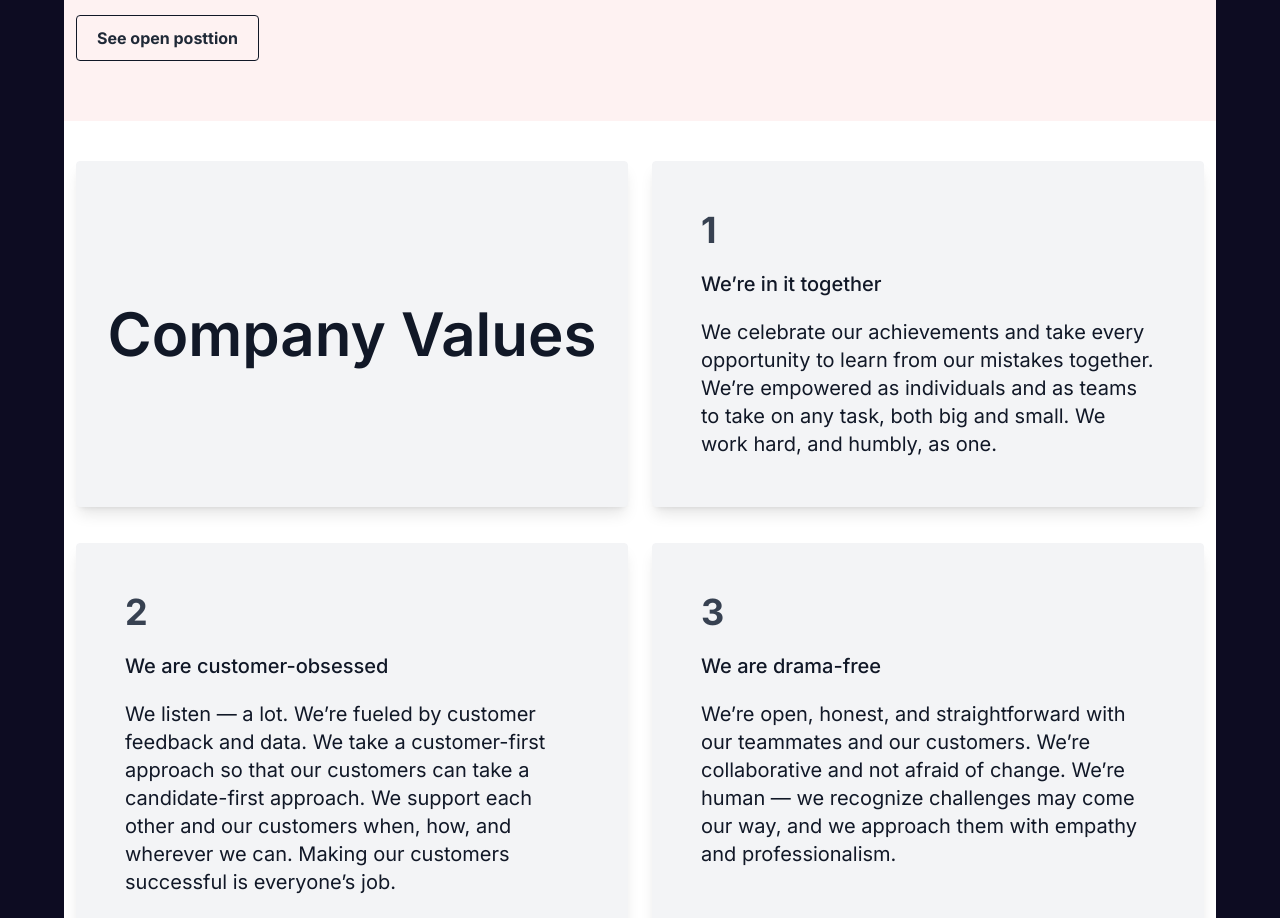
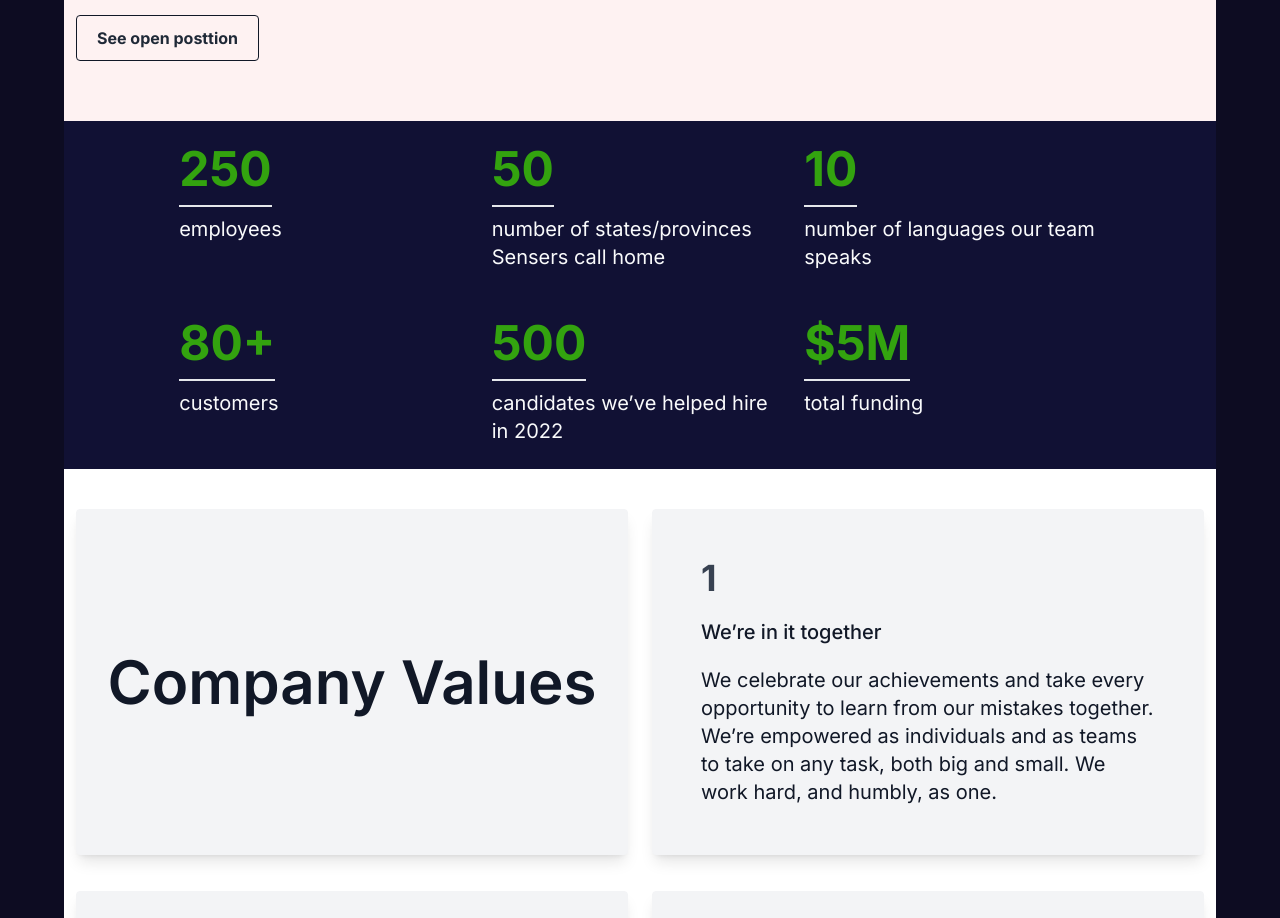
Before and after one commit to Naymul-NN/Schedulemeet-client, a Next.js app: page /about in a window 1280 px wide. Shown: the part 820-1738 px from the top of the page. Built offline with nearby package versions, Linux system fonts and the light colour scheme.

Commit message:
about page : work info section added

```diff
--- a/src/app/about/page.jsx
+++ b/src/app/about/page.jsx
@@ -1,6 +1,7 @@
 import AboutBanner from "@/components/about/AboutBanner";
 import BlogValues from "@/components/about/BlogValues";
 import Identity from "@/components/about/Identity";
+import WorkInfo from "@/components/about/WorkInfo";
 import React from "react";
 
 export const metadata = {
@@ -22,6 +23,12 @@ const About = () => {
         </div>
         {/* identity section ends */}
 
+        {/* work info section starts */}
+        <div className="workSection">
+          <WorkInfo />
+        </div>
+        {/* work info section ends */}
+
         {/* value section starts  */}
         <div className="valueContainer">
           <BlogValues />
--- /dev/null
+++ b/src/components/about/WorkInfo.jsx
@@ -0,0 +1,66 @@
+import React from "react";
+
+const infoData = [
+  {
+    id: 1,
+    number: 250,
+    description: "employees",
+  },
+  {
+    id: 2,
+    number: 50,
+    description: "number of states/provinces Sensers call home",
+  },
+  {
+    id: 3,
+    number: 10,
+    description: "number of languages our team speaks",
+  },
+  {
+    id: 4,
+    number: "80+",
+    description: "customers",
+  },
+  {
+    id: 5,
+    number: "500",
+    description: "candidates we’ve helped hire in 2022",
+  },
+  {
+    id: 6,
+    number: "$5M",
+    description: "total funding",
+  },
+];
+
+const WorkInfo = () => {
+  return (
+    <div className="workInfoCOntainer py-6 bg-[#111134] ">
+      <div className="workInfoWrapper grid grid-cols-1 sm:grid-cols-2 md:grid-cols-3  gap-y-12 gap-x-4  w-[80%] m-auto  ">
+        {/* work info card  ,   */}
+        {infoData &&
+          infoData.map((data) => (
+            <div
+              key={data?.id}
+              className="infoCard  flex flex-col justify-start items-start gap-2   "
+            >
+              {/* card top  ,  number */}
+              <h1 className=" text-5xl font-bold  pb-3 border-b-2  border-gray-200 text-[#33A30F]  ">
+                {" "}
+                {data?.number}{" "}
+              </h1>
+              {/* card top  */}
+
+              {/* card bottom , info  */}
+              <h1 className=" text-xl text-gray-50 ">{data?.description}</h1>
+              {/* card bottom , info  */}
+            </div>
+          ))}
+
+        {/* work info card ends */}
+      </div>
+    </div>
+  );
+};
+
+export default WorkInfo;
```
